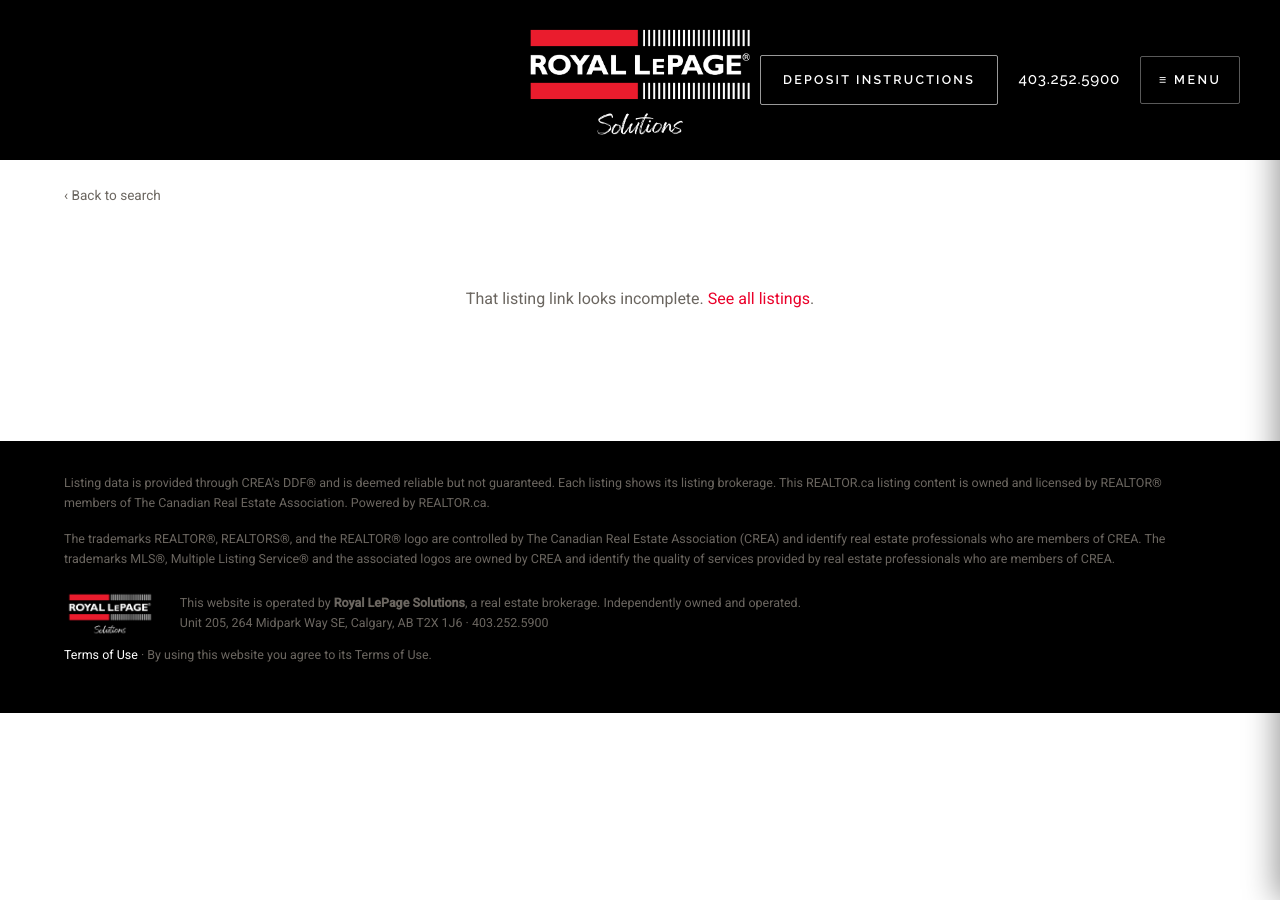
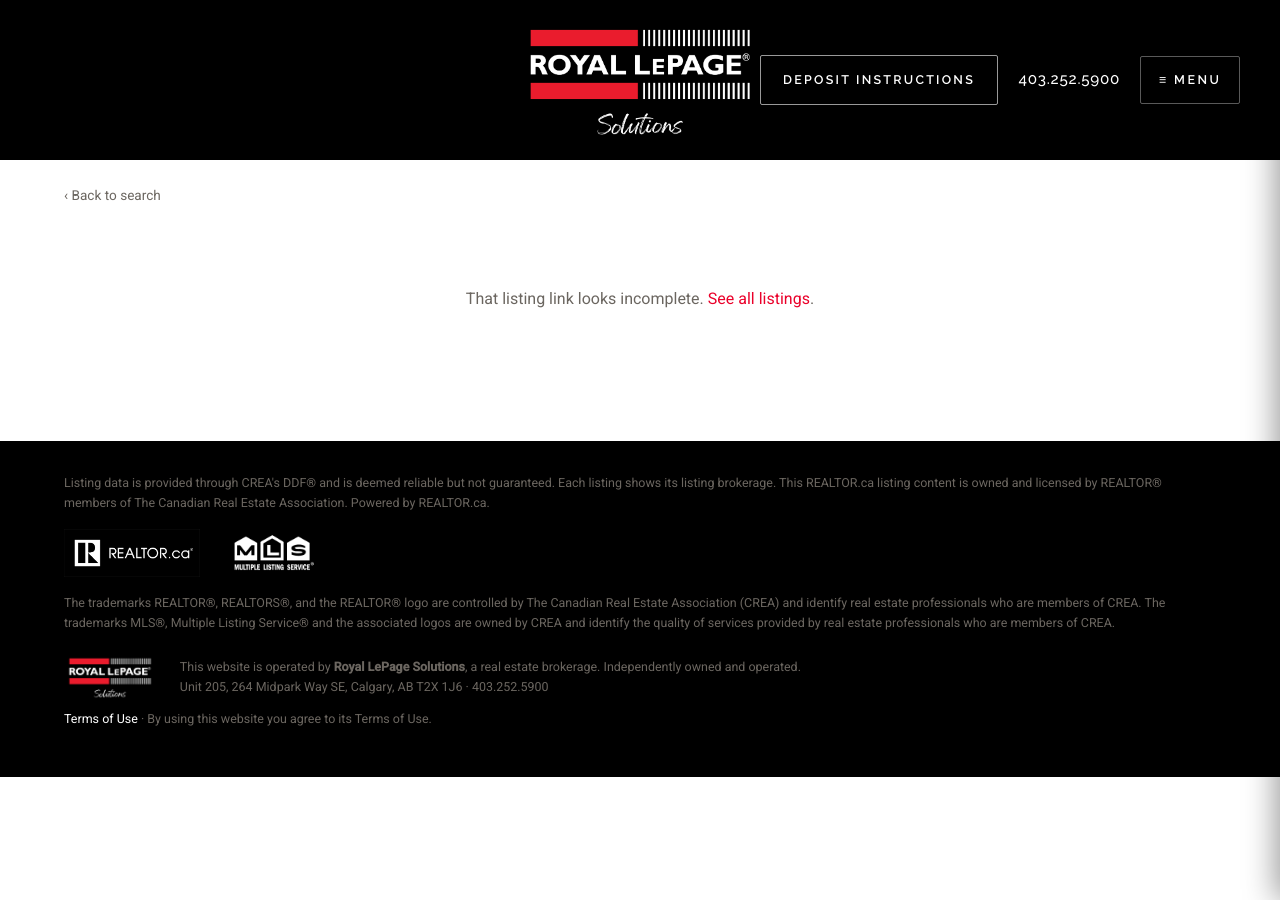
Before and after one commit to Royal-LePage/solutions, a Jekyll site: the page pages/listings/listing.html, which Jekyll copies as it is, in a window 1280 px wide. Built offline with Jekyll 4.4.1, drawn with Linux system fonts in a browser that asks for light colours.

Commit message:
Use the official REALTOR.ca logo as the listing badge; add REALTOR.ca and MLS logos to listings footers
Co-Authored-By: Claude Opus 5.5 <noreply@anthropic.com>
Claude-Session: https://claude.ai/code/session_01BUxz37XzbUf9WhwZVAH8Mo

```diff
--- a/pages/listings/index.html
+++ b/pages/listings/index.html
@@ -102,6 +102,8 @@
 
     .am-footer { background: var(--rls-black); color: rgba(255,255,255,.7); font-size: .78rem; line-height: 1.6; padding: 2rem 0; }
     .am-footer a { color: #fff; }
+    .am-marks { display: flex; align-items: center; gap: 1.5rem; margin: 1rem 0; }
+    .am-marks img { height: 48px; width: auto; }
     .am-operator { display: flex; flex-wrap: wrap; align-items: center; gap: 1rem 1.5rem; margin: 1.25rem 0 .5rem; }
     .am-operator img { height: 48px; width: auto; }
     .am-operator p { margin: 0; }
@@ -176,6 +178,10 @@
   <footer class="am-footer">
     <div class="am-wrap">
       <p>Listing data is provided through CREA's DDF&reg; and is deemed reliable but not guaranteed. Each listing shows its listing brokerage. This REALTOR.ca listing content is owned and licensed by REALTOR® members of The Canadian Real Estate Association. Powered by REALTOR.ca.</p>
+      <div class="am-marks">
+        <img src="../../assets/images/realtor-ca-logo.png" alt="REALTOR.ca" width="150" height="53" loading="lazy">
+        <img src="../../assets/images/mls-logo-white.png" alt="MLS® Multiple Listing Service®" width="110" height="55" loading="lazy">
+      </div>
       <p>The trademarks REALTOR&reg;, REALTORS&reg;, and the REALTOR&reg; logo are controlled by The Canadian Real Estate Association (CREA) and identify real estate professionals who are members of CREA. The trademarks MLS&reg;, Multiple Listing Service&reg; and the associated logos are owned by CREA and identify the quality of services provided by real estate professionals who are members of CREA.</p>
       <div class="am-operator">
         <img src="../../assets/images/Solutions%20Logo%20Script_White%20+%20Red.png" alt="Royal LePage Solutions" width="180" height="60" loading="lazy">
--- a/pages/listings/listing.html
+++ b/pages/listings/listing.html
@@ -131,8 +131,9 @@
     .lf-consent input { width: 20px; height: 20px; margin-top: 1px; flex: 0 0 20px; }
     .lf-status { min-height: 1.2em; font-size: .9rem; margin: 0; }
     .lf-status.is-error { color: #A3001D; }
-    .ld-badge img { width: 90px; height: 90px; display: block; }
-    .ld-badge img + span { position: absolute; width: 1px; height: 1px; overflow: hidden; clip: rect(0 0 0 0); }
+    .ld-badge img { width: 180px; height: auto; display: block; }
+    .ld-badge span { position: absolute; width: 1px; height: 1px; overflow: hidden; clip: rect(0 0 0 0); }
+    .ld-badge { position: relative; padding: 0 !important; border: 0 !important; }
     .ld-badge { display: inline-flex; align-items: center; gap: .4rem; margin-top: .6rem; font: 600 .8rem var(--rls-sans); color: var(--rls-black); text-decoration: none; border: 1px solid var(--am-line); border-radius: 4px; padding: .4rem .7rem; }
     /* Match flow */
     #am-match { max-width: 460px; }
@@ -190,6 +191,8 @@
 
     .am-footer { background: var(--rls-black); color: rgba(255,255,255,.7); font-size: .78rem; line-height: 1.6; padding: 2rem 0; }
     .am-footer a { color: #fff; }
+    .am-marks { display: flex; align-items: center; gap: 1.5rem; margin: 1rem 0; }
+    .am-marks img { height: 48px; width: auto; }
     .am-operator { display: flex; flex-wrap: wrap; align-items: center; gap: 1rem 1.5rem; margin: 1.25rem 0 .5rem; }
     .am-operator img { height: 48px; width: auto; }
     .am-operator p { margin: 0; }
@@ -373,6 +376,10 @@
   <footer class="am-footer">
     <div class="am-wrap">
       <p>Listing data is provided through CREA's DDF&reg; and is deemed reliable but not guaranteed. Each listing shows its listing brokerage. This REALTOR.ca listing content is owned and licensed by REALTOR® members of The Canadian Real Estate Association. Powered by REALTOR.ca.</p>
+      <div class="am-marks">
+        <img src="../../assets/images/realtor-ca-logo.png" alt="REALTOR.ca" width="150" height="53" loading="lazy">
+        <img src="../../assets/images/mls-logo-white.png" alt="MLS® Multiple Listing Service®" width="110" height="55" loading="lazy">
+      </div>
       <p>The trademarks REALTOR&reg;, REALTORS&reg;, and the REALTOR&reg; logo are controlled by The Canadian Real Estate Association (CREA) and identify real estate professionals who are members of CREA. The trademarks MLS&reg;, Multiple Listing Service&reg; and the associated logos are owned by CREA and identify the quality of services provided by real estate professionals who are members of CREA.</p>
       <div class="am-operator">
         <img src="../../assets/images/Solutions%20Logo%20Script_White%20+%20Red.png" alt="Royal LePage Solutions" width="180" height="60" loading="lazy">
@@ -443,7 +450,7 @@
         (l.listAgentName ? ' · ' + esc(title(l.listAgentName)) : '') + (l.mls ? ' · MLS® ' + esc(l.mls) : '') +
         '<br>This REALTOR.ca listing content is owned and licensed by REALTOR® members of The Canadian Real Estate Association.' +
         (l.listingUrl ? '<br><a class="ld-badge" href="' + encodeURI(l.listingUrl) + '" target="_blank" rel="noopener" aria-label="Powered by REALTOR.ca: view this listing on REALTOR.ca">' +
-          '<img src="../../assets/images/powered-by-realtor-ca.png" alt="Powered by REALTOR.ca" width="90" height="90" onerror="this.remove()"><span>Powered by REALTOR.ca</span></a>' : '');
+          '<img src="../../assets/images/realtor-ca-logo.png" alt="Powered by REALTOR.ca" width="180" height="63" ><span>Powered by REALTOR.ca</span></a>' : '');
       setupForm(l);
       if (!l.ours) $('#ld-mobilebar a').textContent = 'Find my agent';
 
```
Also changed, not shown: assets/images/mls-logo-white.png (added), assets/images/realtor-ca-logo.png (added).
